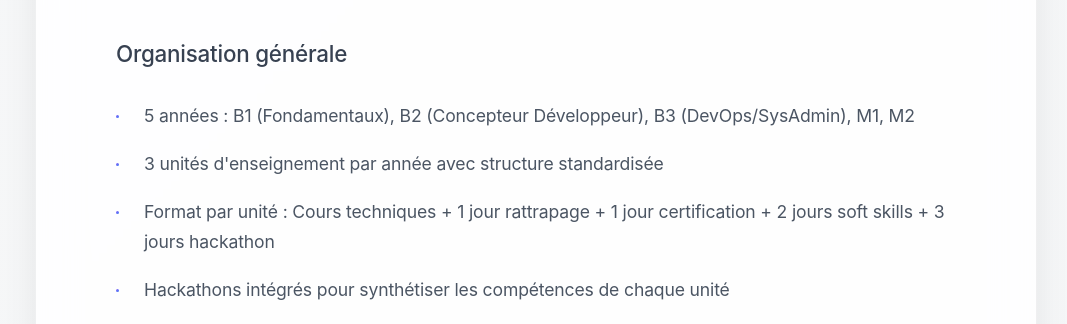
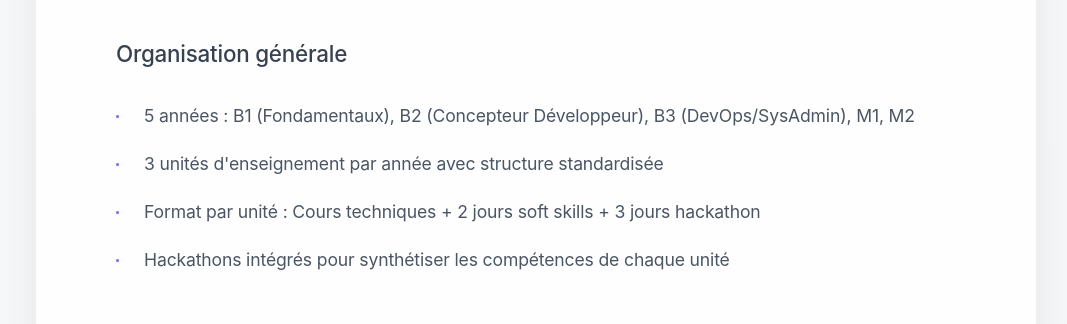
Before and after one commit to adamfrance/djfhlsHFKLjsdhfluh3d1f6s5DF135d1sf654DSF321df65D3F2165df3SD1F65df1, a plain HTML site: page docs/index.html in a window 1280 px wide. Shown: the part 476-800 px from the top of the page, without its empty margins (104-1171 px from the left). Drawn offline with Linux system fonts and the light colour scheme.

Commit message:
Update index.html

```diff
--- a/docs/index.html
+++ b/docs/index.html
@@ -562,7 +562,7 @@
                     <ul class="list">
                         <li>5 années : B1 (Fondamentaux), B2 (Concepteur Développeur), B3 (DevOps/SysAdmin), M1, M2</li>
                         <li>3 unités d'enseignement par année avec structure standardisée</li>
-                        <li>Format par unité : Cours techniques + 1 jour rattrapage + 1 jour certification + 2 jours soft skills + 3 jours hackathon</li>
+                        <li>Format par unité : Cours techniques + 2 jours soft skills + 3 jours hackathon</li>
                         <li>Hackathons intégrés pour synthétiser les compétences de chaque unité</li>
                     </ul>
                 </div>
```
